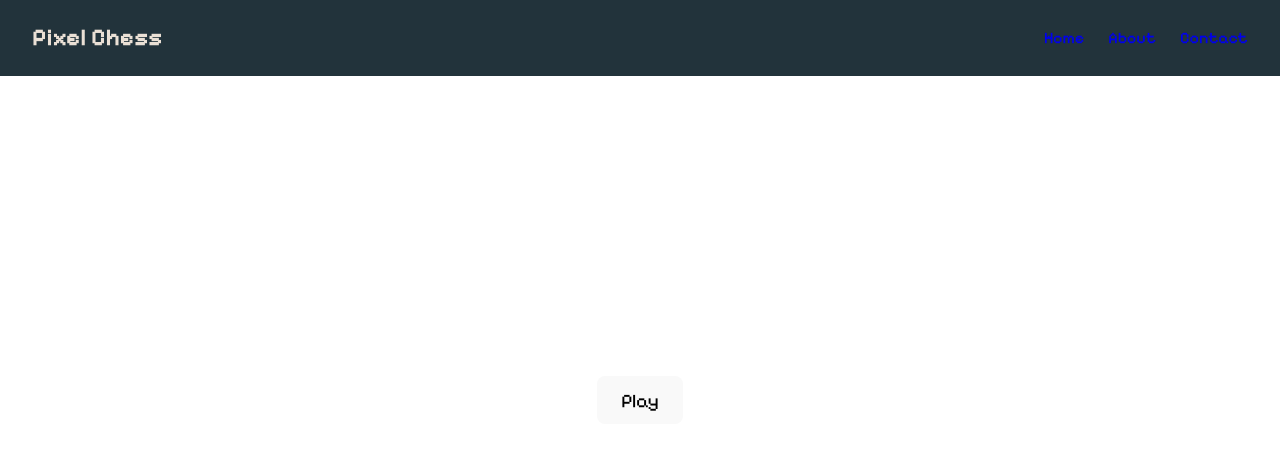
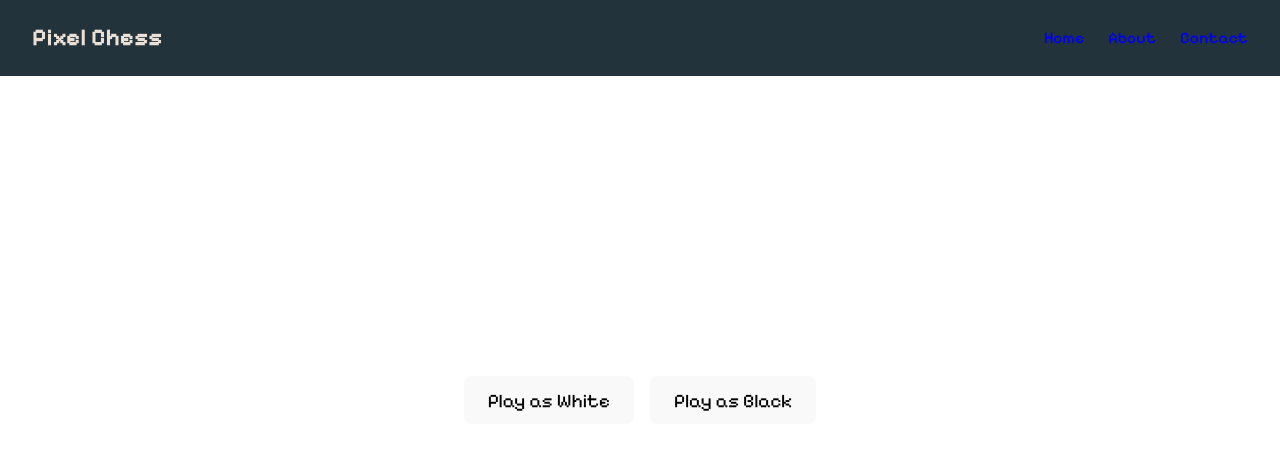
Before and after one commit to Yeezus28/Pixel-Chess, a React (Vite) app: page / in a window 1280 px wide. Shown: the top 450 px of the page. Built offline with nearby package versions, Linux system fonts and the light colour scheme.

Commit message:
Can play as black enpassant not working

```diff
--- a/src/App.css
+++ b/src/App.css
@@ -10,4 +10,11 @@
   flex-direction: column;
   align-items: center;
   justify-content: center;
+  gap: 1rem;
 }
+
+.button-container {
+  display: flex;
+  flex-direction: row;
+  gap: 1rem;
+}
--- a/src/App.jsx
+++ b/src/App.jsx
@@ -4,18 +4,24 @@ import ChessBoard from './components/ChessBoard/chessBoard.jsx';
 import TopNavBar from './components/TopNavBar/topNavBar.jsx';
 
 function App() {
-  const [showChess, setShowChess] = useState(false);
+  const [playerSide, setPlayerSide] = useState(null); // 'white', 'black', or null
 
   return (
     <div>
-      <TopNavBar isSideBar={showChess} />
+      <TopNavBar isSideBar={!!playerSide} />
       <div className="centered-container">
-        {!showChess ? (
-            <button className="menu-button" onClick={() => setShowChess(true)}>
-              Play
+        {!playerSide ? (
+          <><div class="button-container">
+            <button className="menu-button" onClick={() => setPlayerSide('white')}>
+              Play as White
             </button>
+            <button className="menu-button" onClick={() => setPlayerSide('black')}>
+              Play as Black
+            </button>
+          </div>
+          </>
         ) : (
-          <ChessBoard />
+          <ChessBoard isPlayerBlack={playerSide === 'black'} />
         )}
       </div>
     </div>
--- a/src/components/ChessBoard/chessBoard.jsx
+++ b/src/components/ChessBoard/chessBoard.jsx
@@ -4,13 +4,11 @@ import './chessBoard.css';
 import ChessPiece from '../ChessPiece/chessPiece.jsx';
 import { getValidMoves } from '../../logic/pieceLogic.js';
 
-export default function ChessBoard() {
+export default function ChessBoard({ isPlayerBlack = false }) {
   const [board, setBoard] = useState(initialBoard);
   const [selected, setSelected] = useState(null);
   const [validMoves, setValidMoves] = useState([]);
   const [enPassantTarget, setEnPassantTarget] = useState(null);
-
-  // Track whose turn it is
   const [turn, setTurn] = useState('white');
 
   function handleClick(rowIdx, colIdx) {
@@ -38,26 +36,20 @@ export default function ChessBoard() {
 
       if (targetPiece && targetPiece[0] === currentColor) {
         setSelected({ row: rowIdx, col: colIdx });
-        const moves = getValidMoves(board, rowIdx, colIdx);
+        const moves = getValidMoves(board, rowIdx, colIdx, enPassantTarget);
         setValidMoves(moves);
         return;
       }
 
       const newBoard = board.map(row => [...row]);
 
-      // 🔁 Handle en passant
       handleEnPassant(newBoard, move, currentColor);
 
-      // 🔁 Move the piece
       newBoard[rowIdx][colIdx] = currentPiece;
       newBoard[selected.row][selected.col] = null;
 
-      // 🔁 Handle en passant target
       const enPassant = updateEnPassantTarget(move, currentPiece, selected, currentColor);
       setEnPassantTarget(enPassant);
-
-      // Future: handlePromotion(newBoard, move, currentPiece)
-      // Future: handleCastling(newBoard, move, currentPiece)
 
       setBoard(newBoard);
       setSelected(null);
@@ -72,21 +64,26 @@ export default function ChessBoard() {
     }
   }
 
+  const displayBoard = isPlayerBlack ? [...board].reverse() : board;
+
   return (
-    <div className="chessboard">
-      {board.map((row, rowIdx) =>
+    <div className={`chessboard ${isPlayerBlack ? 'flipped' : ''}`}>
+      {displayBoard.map((row, rowIdx) =>
         row.map((cell, colIdx) => {
-          const isDark = (rowIdx + colIdx) % 2 === 1;
-          const isSelected = selected?.row === rowIdx && selected?.col === colIdx;
+          const actualRow = isPlayerBlack ? board.length - 1 - rowIdx : rowIdx;
+          const actualCol = isPlayerBlack ? colIdx : colIdx;
+
+          const isDark = (actualRow + actualCol) % 2 === 1;
+          const isSelected = selected?.row === actualRow && selected?.col === actualCol;
 
           return (
             <div
-              key={`${rowIdx}-${colIdx}`}
+              key={`${actualRow}-${actualCol}`}
               className={`square ${isDark ? 'dark' : 'light'} ${isSelected ? 'selected' : ''}`}
-              onClick={() => handleClick(rowIdx, colIdx)}
+              onClick={() => handleClick(actualRow, actualCol)}
             >
               <div className="square-content">
-                {validMoves.some(move => move.row === rowIdx && move.col === colIdx) && (
+                {validMoves.some(move => move.row === actualRow && move.col === actualCol) && (
                   <div className="valid-move-dot"></div>
                 )}
                 {cell && <ChessPiece type={cell} />}
@@ -105,7 +102,6 @@ function findMove(moves, row, col) {
 
 function updateEnPassantTarget(move, currentPiece, selected, currentColor) {
   if (currentPiece[1] === 'p' && move.doubleStep) {
-    console.log('En passant DETECTED');
     const dir = currentColor === 'w' ? -1 : 1;
     return { row: selected.row + dir, col: selected.col };
   }
--- a/src/components/ChessPiece/chessPiece.css
+++ b/src/components/ChessPiece/chessPiece.css
@@ -9,12 +9,6 @@
     calc(var(--row) * 100%);
 }
 
-@keyframes floatPiece {
-  0%   { transform: translateY(-5%); }
-  50%  { transform: translateY(-20%); }
-  100% { transform: translateY(-5%); }
-}
-
 .piece-sprite:hover {
   animation: floatPiece 1.5s ease-in-out infinite;
 }
--- a/src/index.css
+++ b/src/index.css
@@ -3,6 +3,20 @@
   src: url('./assets/fonts/PixelifySans-VariableFont_wght.ttf') format('truetype');
   font-weight: 100 900;
   font-display: swap;
+}
+
+@keyframes floatPiece {
+  0% {
+    transform: translateY(-5%);
+  }
+
+  50% {
+    transform: translateY(-20%);
+  }
+
+  100% {
+    transform: translateY(-5%);
+  }
 }
 
 :root {
@@ -43,12 +57,10 @@ button {
   cursor: pointer;
   transition: border-color 0.25s;
 }
+
 button:hover {
-  border-color: #646cff;
-}
-button:focus,
-button:focus-visible {
-  outline: 4px auto -webkit-focus-ring-color;
+  scale: 1.05;
+  animation: floatPiece 1.5s ease-in-out infinite;
 }
 
 @media (prefers-color-scheme: light) {
@@ -56,9 +68,11 @@ button:focus-visible {
     color: #213547;
     background-color: #ffffff;
   }
+
   a:hover {
     color: #747bff;
   }
+
   button {
     background-color: #f9f9f9;
   }
```
